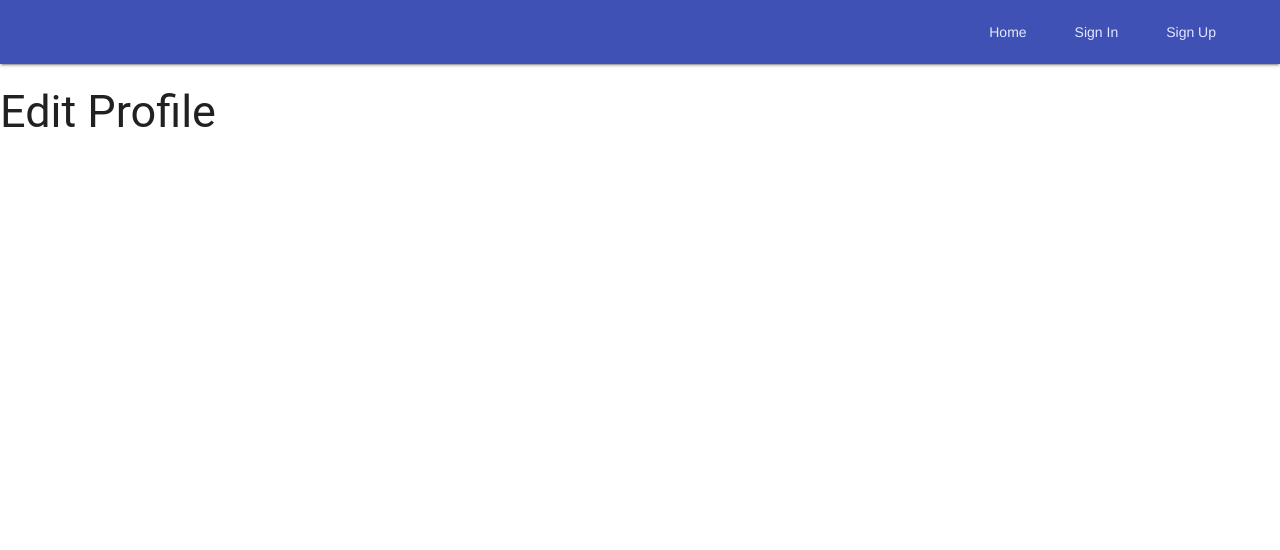
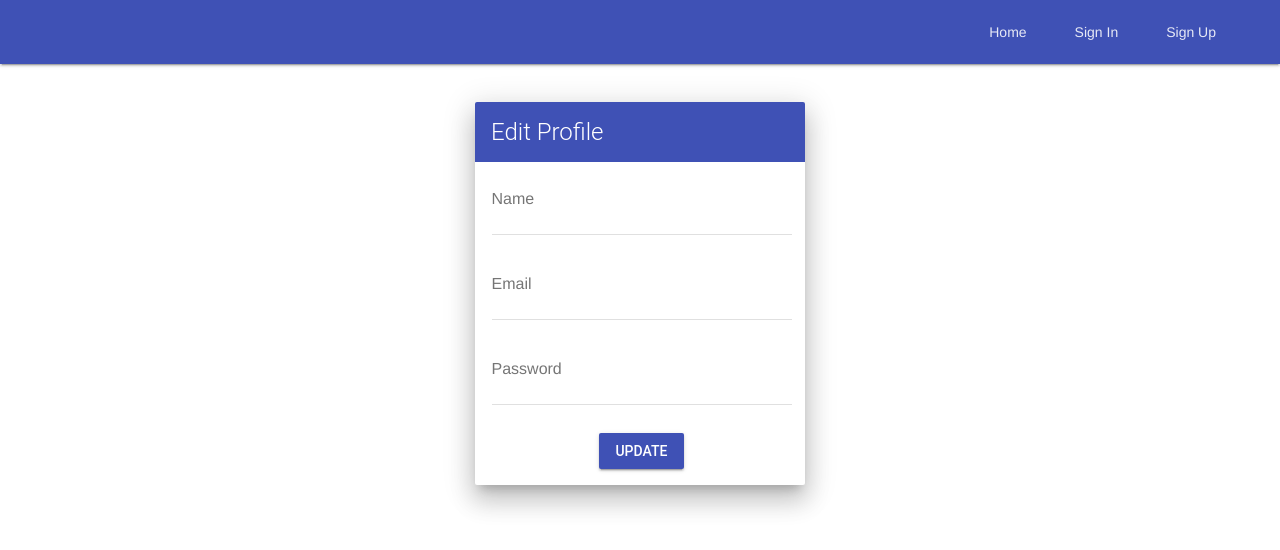
Before and after one commit to jeremiahogutu/social-network, a React (Create React App) app in the folder social-front-end/: page /user/edit/1 in a window 1280 px wide. Shown: the top 550 px of the page. Built offline with nearby package versions, Linux system fonts and the light colour scheme; no server answers.

Commit message:
update user profile

```diff
--- a/social-front-end/src/components/user/EditProfile.js
+++ b/social-front-end/src/components/user/EditProfile.js
@@ -1,6 +1,7 @@
 import React, {Component} from 'react';
 import {isAuthenticated} from "../auth";
-import {read} from "./apiUser";
+import {read, update} from "./apiUser";
+import {Redirect} from "react-router-dom";
 
 class EditProfile extends Component {
     constructor() {
@@ -9,7 +10,8 @@ class EditProfile extends Component {
             id: '',
             name: '',
             email: '',
-            password: ''
+            password: '',
+            redirectToProfile: false
         }
     }
     init = userId => {
@@ -18,13 +20,14 @@ class EditProfile extends Component {
             .then(data => {
                 if (data.error) {
                     this.setState({
-                        redirectToSignin: true
+                        redirectToProfile: true
                     })
                 } else {
                     this.setState({
                         id: data._id,
                         name: data.name,
-                        email: data.email
+                        email: data.email,
+                        error: ''
                     })
                 }
             })
@@ -35,10 +38,100 @@ class EditProfile extends Component {
         this.init(userId)
     }
 
+    // higher order function: A function that returns another function
+    handleChange = userInput => event => {
+        // we use array syntax to change values dynamically
+        this.setState({[userInput]: event.target.value})
+    };
+
+    // handle submit
+    onSubmit = event => {
+        event.preventDefault();
+        const {name, email, password} = this.state;
+        const user = {
+            name,
+            email,
+            password: password || undefined
+        };
+        // console.log(user)
+        const userId = this.props.match.params.userId;
+        const token = isAuthenticated().token;
+
+        update(userId, token, user).then(data => {
+            if (data.error) this.setState({error: data.error});
+            else
+                this.setState({
+                    redirectToProfile: true
+                })
+        })
+    };
+
+    signUpForm = (name, email, password, error) => (
+        <div className="mdl-card mdl-shadow--16dp util-center util-spacing-h--40px" style={{margin: "0 auto"}}>
+            <div className="mdl-card__title mdl-color--indigo">
+                <h2 className="mdl-card__title-text mdl-color-text--white">Edit Profile</h2>
+            </div>
+            <div className="mdl-card__supporting-text mdl-grid">
+                <b className="mdl-color-text--accent" style={{display: error ? "" : "none"}}>{error}</b>
+                <form>
+                    <div className="mdl-textfield mdl-js-textfield mdl-textfield">
+                        <label
+                            htmlFor="textfield_username">Name</label>
+                        <input
+                            onChange={this.handleChange("name")}
+                            className="mdl-textfield__input"
+                            type="text"
+                            id="textfield_name"
+                            name="name"
+                            value={name}
+                        />
+                    </div>
+                    <div className="mdl-textfield mdl-js-textfield mdl-textfield">
+                        <label htmlFor="textfield_username">Email</label>
+                        <input
+                            onChange={this.handleChange("email")}
+                            className="mdl-textfield__input"
+                            type="email"
+                            id="textfield_email"
+                            name="email"
+                            value={email}
+                        />
+                    </div>
+                    <div className="mdl-textfield mdl-js-textfield mdl-textfield">
+                        <label htmlFor="textfield_password">Password</label>
+                        <input
+                            className="mdl-textfield__input"
+                            onChange={this.handleChange("password")}
+                            type="password"
+                            id="textfield_password"
+                            name="password"
+                            value={password}
+                        />
+                    </div>
+                    <div className="mdl-cell mdl-cell--12-col send-button" align="center">
+                        <button
+                            onClick={this.onSubmit}
+                            type="submit"
+                            className="mdl-button mdl-js-ripple-effect mdl-js-button mdl-button--raised mdl-button--colored mdl-color--primary"
+                        >
+                            Update
+                        </button>
+                    </div>
+                </form>
+            </div>
+        </div>
+    );
+
     render() {
+        const {id, name, email, password, redirectToProfile } = this.state;
+        if (redirectToProfile) {
+            return <Redirect to={`/user/${id}`}/>
+        }
         return (
-            <div>
-                <h2>Edit Profile</h2>
+            <div className='mdl-grid' style={{marginTop: '30px'}}>
+                {/*<h2>Edit Profile</h2>*/}
+
+                {this.signUpForm(name, email, password)}
             </div>
         );
     }
--- a/social-front-end/src/components/user/Signin.js
+++ b/social-front-end/src/components/user/Signin.js
@@ -46,7 +46,7 @@ class Signin extends Component {
 
     signInForm = (email, password, error) => (
         <div className='mdl-grid' style={{justifyContent: 'center'}}>
-            <div className="mdl-card mdl-shadow--16dp util-center util-spacing-h--40px" style={{margin: "0 auto"}}>
+            <div className="mdl-card mdl-shadow--16dp util-center util-spacing-h--40px" style={{margin: "30px auto"}}>
                 <div className="mdl-card__title mdl-color--indigo">
                     <h2 className="mdl-card__title-text mdl-color-text--white">Login</h2>
                 </div>
--- a/social-front-end/src/components/user/apiUser.js
+++ b/social-front-end/src/components/user/apiUser.js
@@ -10,6 +10,22 @@ export const read = (userId, token) => {
         .then(response => {
             return response.json()
         })
+};
+
+export const update = (userId, token, user) => {
+    return fetch(`${process.env.REACT_APP_API_URL}/user/${userId}`, {
+        method: "PUT",
+        headers: {
+            Accept: 'application/json',
+            'Content-Type': 'application/json',
+            Authorization: `Bearer ${token}`
+        },
+        body: JSON.stringify(user)
+    })
+        .then(response => {
+            return response.json()
+        })
+        .catch(err => console.log(err))
 };
 
 export const list = () => {
```
